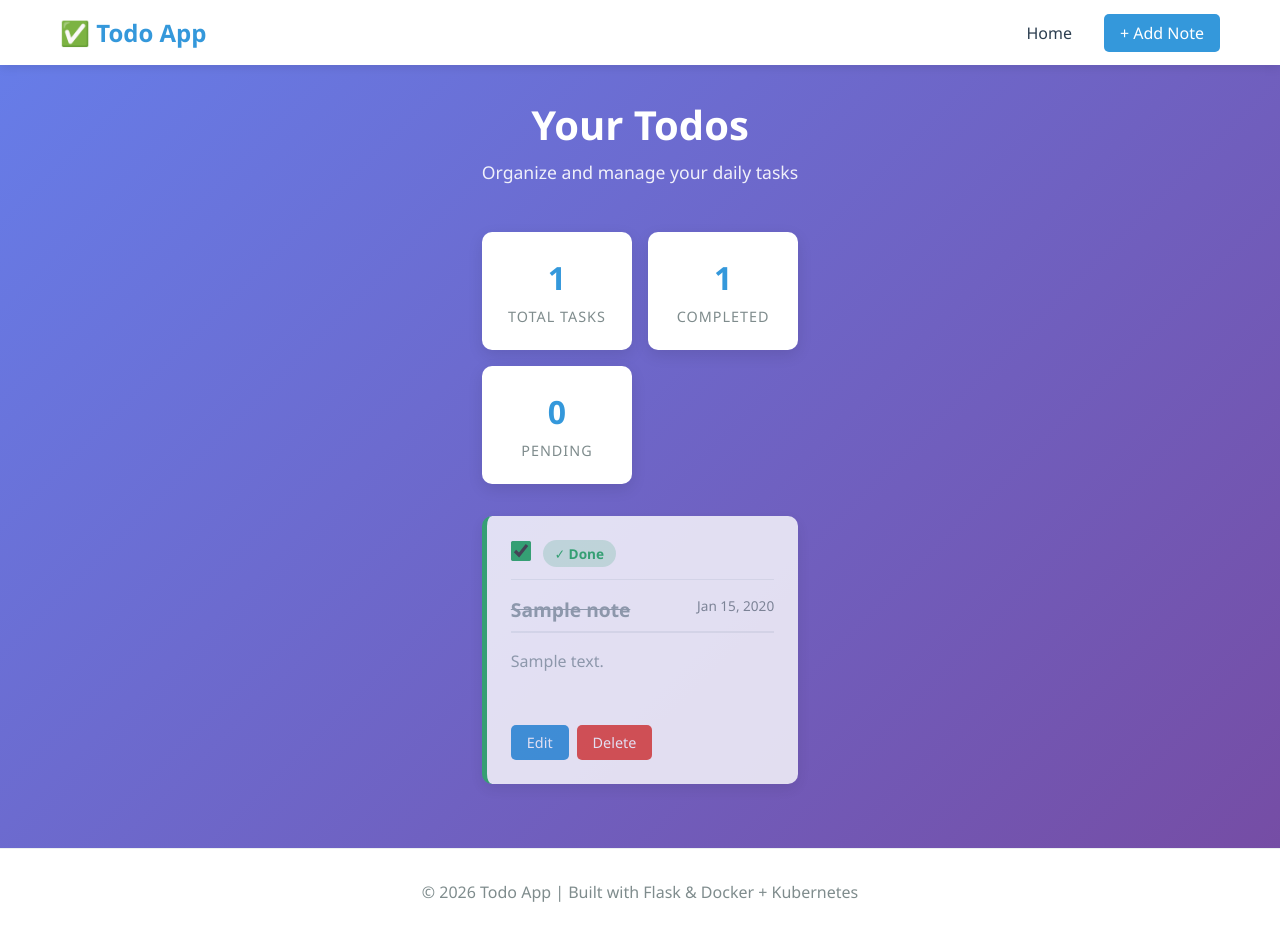
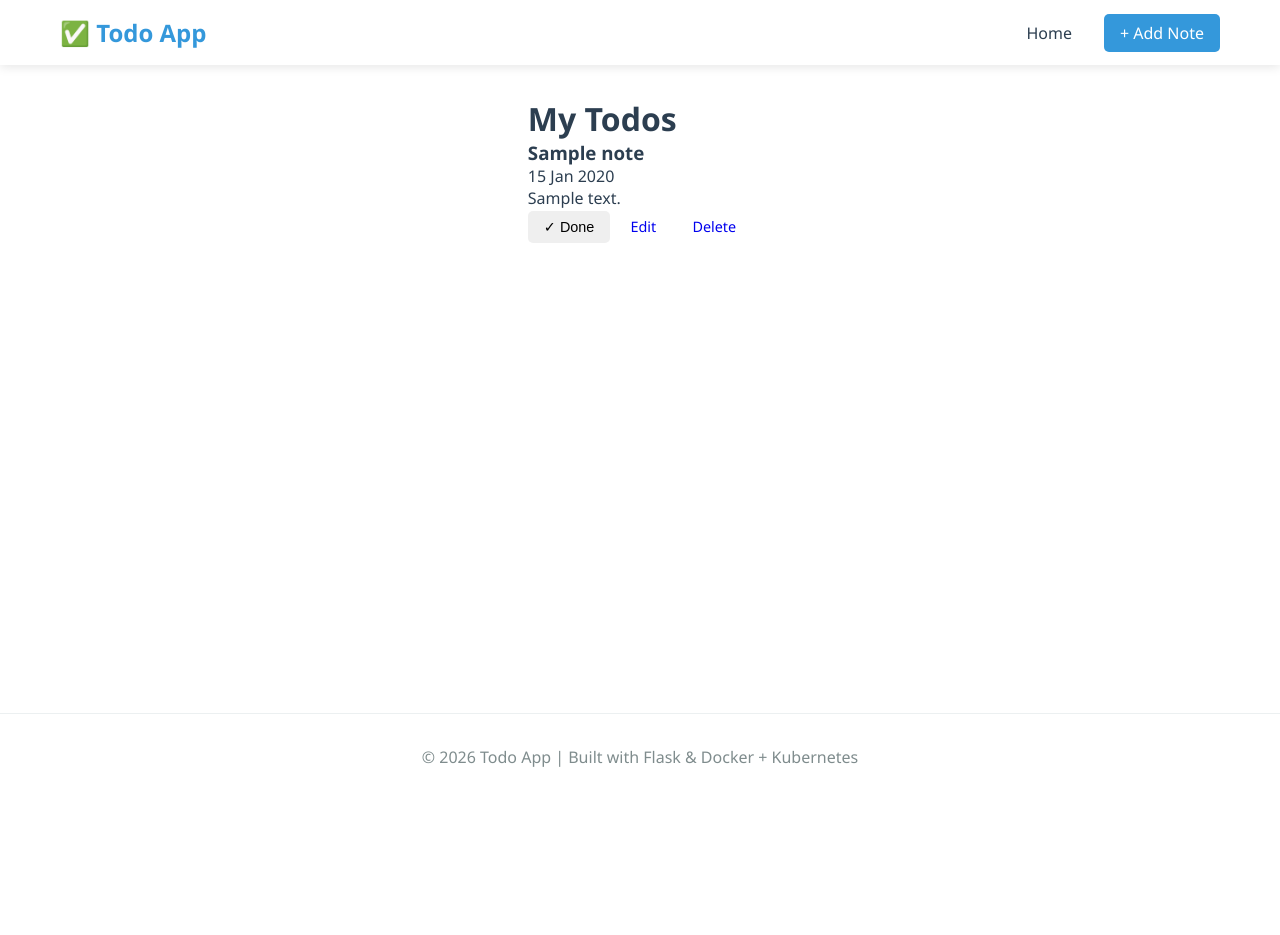
Before and after one commit to mrlaw74/docker-k8s-ci-cd, a Flask app: page / in a window 1280 px wide. After the commit the page ends 767 px from the top, so only its background shows below. Run offline with Flask 3, Linux system fonts and the light colour scheme; tables that the repository leaves empty hold one stand-in row (values such as "Sample post").

Commit message:
Restructure source code

```diff
--- a/static/style.css
+++ b/public/static/style.css
@@ -17,7 +17,7 @@
 body {
     font-family: 'Segoe UI', Tahoma, Geneva, Verdana, sans-serif;
     color: var(--text);
-    background: linear-gradient(135deg, #667eea 0%, #764ba2 100%);
+    background: #ffffff;
     min-height: 100vh;
     display: flex;
     flex-direction: column;
--- /dev/null
+++ b/public/templates/index.html
@@ -0,0 +1,38 @@
+{% extends "base.html" %}
+
+{% block title %}Todo App - Home{% endblock %}
+
+{% block content %}
+<div class="home-container">
+    <h1>My Todos</h1>
+
+    {% if notes %}
+        <div class="notes-grid">
+            {% for note in notes %}
+            <div class="note-card {% if note.is_completed %}completed{% endif %}">
+                <div class="note-header">
+                    <h3>{{ note.title }}</h3>
+                    <span class="note-date">{{ note.created_at.strftime('%d %b %Y') }}</span>
+                </div>
+
+                <p class="note-content">{{ note.content[:100] }}{% if note.content|length > 100 %}...{% endif %}</p>
+
+                <div class="note-actions">
+                    <form method="POST" action="{{ url_for('toggle_todo', id=note.id) }}" style="display:inline;">
+                        <button type="submit" class="btn {% if note.is_completed %}btn-uncomplete{% else %}btn-complete{% endif %}">
+                            {% if note.is_completed %}✓ Done{% else %}Mark Done{% endif %}
+                        </button>
+                    </form>
+                    <a href="{{ url_for('edit_note', id=note.id) }}" class="btn btn-edit">Edit</a>
+                    <a href="{{ url_for('delete_note', id=note.id) }}" class="btn btn-delete" onclick="return confirm('Are you sure?')">Delete</a>
+                </div>
+            </div>
+            {% endfor %}
+        </div>
+    {% else %}
+        <div class="empty-state">
+            <p>No todos yet. <a href="{{ url_for('add_note') }}">Create one now!</a></p>
+        </div>
+    {% endif %}
+</div>
+{% endblock %}
--- a/app.py
+++ b/src/app.py
@@ -3,11 +3,20 @@
 from datetime import datetime
 import os
 
-app = Flask(__name__)
+# Get project root (parent of src directory)
+basedir = os.path.abspath(os.path.dirname(__file__))
+project_root = os.path.dirname(basedir)
+
+# Initialize Flask with correct template and static paths
+app = Flask(
+    __name__,
+    template_folder=os.path.join(project_root, 'public', 'templates'),
+    static_folder=os.path.join(project_root, 'public', 'static')
+)
 
 # Configuration
-basedir = os.path.abspath(os.path.dirname(__file__))
-app.config['SQLALCHEMY_DATABASE_URI'] = f'sqlite:///{os.path.join(basedir, "todo.db")}'
+db_path = os.path.join(project_root, 'todo.db')
+app.config['SQLALCHEMY_DATABASE_URI'] = f'sqlite:///{db_path}'
 app.config['SQLALCHEMY_TRACK_MODIFICATIONS'] = False
 app.config['SECRET_KEY'] = 'your-secret-key-change-in-production'
 
--- a/ngrok_github_webhook.py
+++ b/src/ngrok_github_webhook.py
@@ -13,7 +13,10 @@
 import logging
 from dotenv import load_dotenv
 
-load_dotenv()
+# Load .env from config directory
+project_root = os.path.dirname(os.path.dirname(os.path.abspath(__file__)))
+env_file = os.path.join(project_root, 'config', '.env.example')
+load_dotenv(env_file)
 
 NGROK_AUTH_TOKEN = os.getenv("NGROK_AUTH_TOKEN")
 LOCAL_PORT = int(os.getenv("LOCAL_PORT", "8000"))
--- a/templates/index.html
+++ /dev/null
@@ -1,62 +0,0 @@
-{% extends "base.html" %}
-
-{% block title %}Todo - Home{% endblock %}
-
-{% block content %}
-<div class="hero">
-    <h1>Your Todos</h1>
-    <p>Organize and manage your daily tasks</p>
-</div>
-
-{% if notes %}
-    <div class="dashboard-header">
-        <div class="stats">
-            <div class="stat-card">
-                <div class="stat-number">{{ notes|length }}</div>
-                <div class="stat-label">Total Tasks</div>
-            </div>
-            <div class="stat-card">
-                <div class="stat-number">{{ notes|selectattr('is_completed', 'equalto', True)|list|length }}</div>
-                <div class="stat-label">Completed</div>
-            </div>
-            <div class="stat-card">
-                <div class="stat-number">{{ notes|selectattr('is_completed', 'equalto', False)|list|length }}</div>
-                <div class="stat-label">Pending</div>
-            </div>
-        </div>
-    </div>
-
-    <div class="todos-grid">
-        {% for note in notes %}
-            <div class="todo-card {% if note.is_completed %}completed{% endif %}">
-                <div class="todo-checkbox-wrapper">
-                    <form method="POST" action="{{ url_for('toggle_todo', id=note.id) }}" style="display:inline;">
-                        <input
-                            type="checkbox"
-                            class="todo-checkbox"
-                            {% if note.is_completed %}checked{% endif %}
-                            onchange="this.form.submit()"
-                        >
-                    </form>
-                    <span class="todo-status">{% if note.is_completed %}✓ Done{% else %}○ Pending{% endif %}</span>
-                </div>
-                <div class="todo-header">
-                    <h2>{{ note.title }}</h2>
-                    <span class="todo-date">{{ note.created_at.strftime('%b %d, %Y') }}</span>
-                </div>
-                <p class="todo-content">{{ note.content[:150] }}{% if note.content|length > 150 %}...{% endif %}</p>
-                <div class="todo-actions">
-                    <a href="{{ url_for('edit_note', id=note.id) }}" class="btn btn-primary">Edit</a>
-                    <a href="{{ url_for('delete_note', id=note.id) }}" class="btn btn-danger" onclick="return confirm('Are you sure?')">Delete</a>
-                </div>
-            </div>
-        {% endfor %}
-    </div>
-{% else %}
-    <div class="empty-state">
-        <h2>No todos yet</h2>
-        <p>Create your first todo to get started!</p>
-        <a href="{{ url_for('add_note') }}" class="btn btn-primary btn-lg">Create First Todo</a>
-    </div>
-{% endif %}
-{% endblock %}
```
Also changed, not shown: README.md, config/k8s/deployment.yaml (renamed from k8s/deployment.yaml), config/k8s/service.yaml (renamed from k8s/service.yaml), config/requirements.txt (renamed from requirements.txt), public/templates/add_note.html (renamed from templates/add_note.html), public/templates/base.html (renamed from templates/base.html), src/ngrok_server.py (renamed from ngrok_server.py), src/todo.db (added), todo.db, 8 other files.
